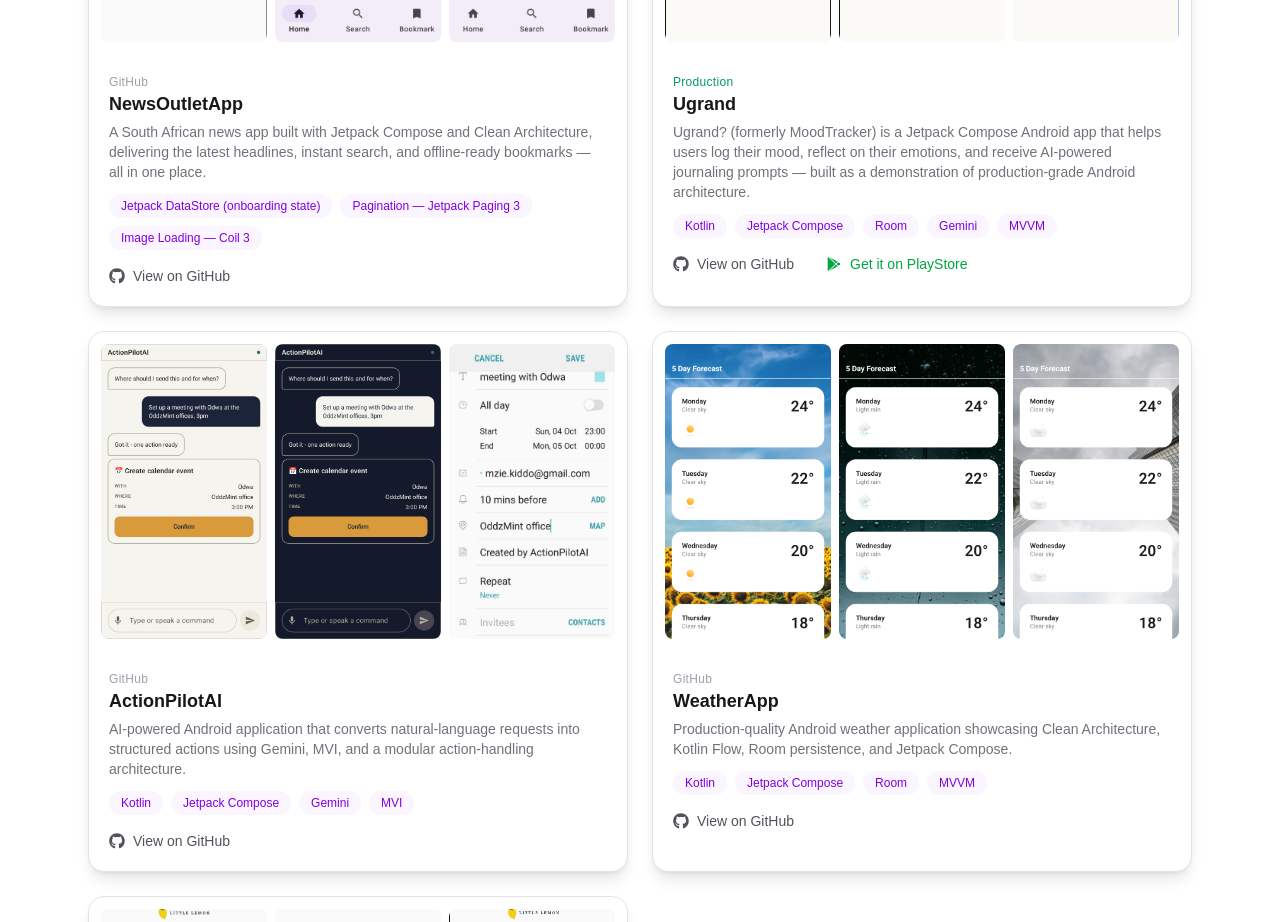
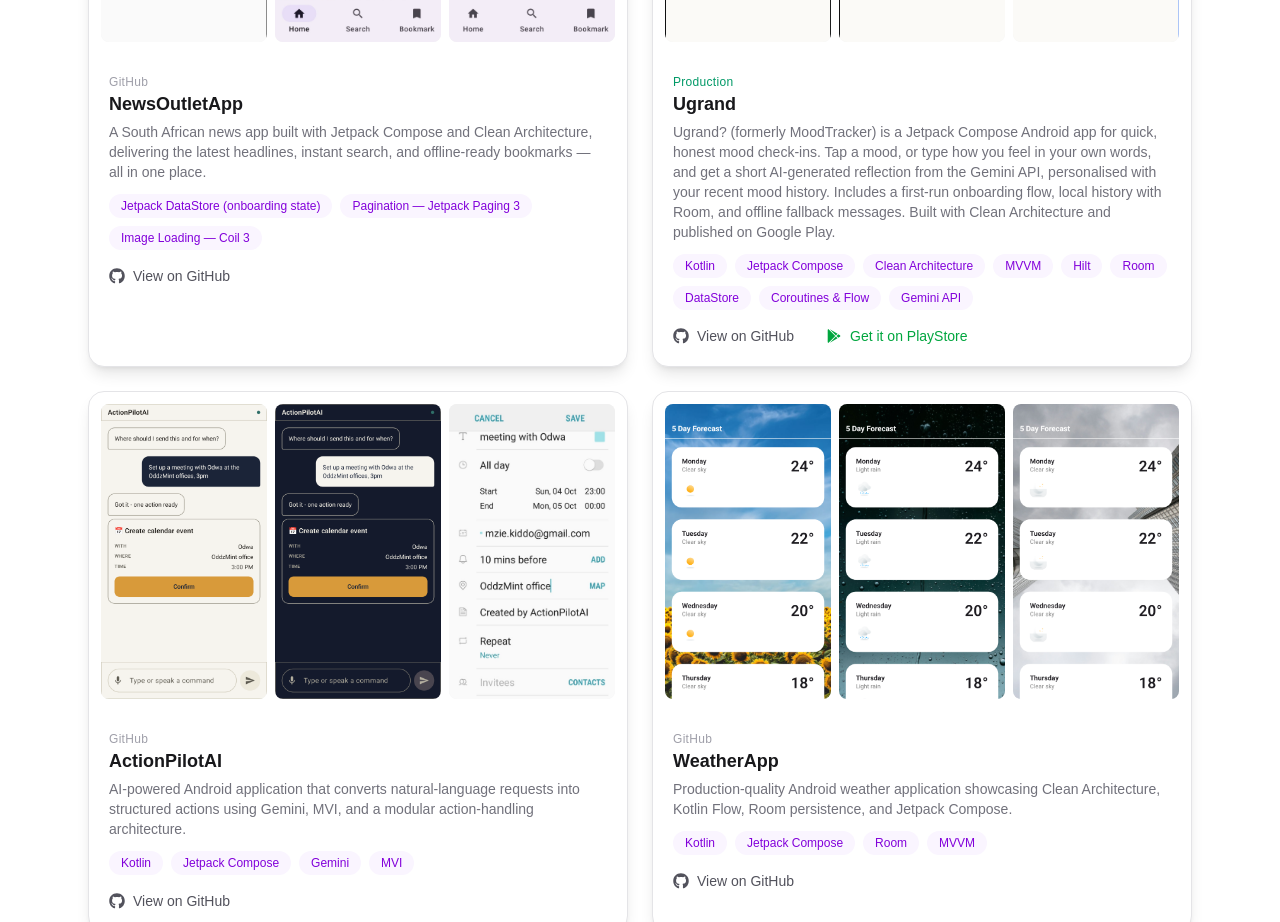
Before and after one commit to OddzMint-Net/odwa-portfolio, a Next.js app: page / in a window 1280 px wide. Shown: the part 1140-2062 px from the top of the page. Built offline with nearby package versions, Linux system fonts and the light colour scheme.

Commit message:
ugrand description updates

```diff
--- a/app/components/Projects.tsx
+++ b/app/components/Projects.tsx
@@ -19,8 +19,8 @@
     },
     {
         title: "Ugrand",
-        description: "Ugrand? (formerly MoodTracker) is a Jetpack Compose Android app that helps users log their mood, reflect on their emotions, and receive AI-powered journaling prompts — built as a demonstration of production-grade Android architecture.",
-        technologies: ["Kotlin", "Jetpack Compose", "Room", "Gemini", "MVVM"],
+        description: "Ugrand? (formerly MoodTracker) is a Jetpack Compose Android app for quick, honest mood check-ins. Tap a mood, or type how you feel in your own words, and get a short AI-generated reflection from the Gemini API, personalised with your recent mood history. Includes a first-run onboarding flow, local history with Room, and offline fallback messages. Built with Clean Architecture and published on Google Play.",
+        technologies: [ "Kotlin", "Jetpack Compose", "Clean Architecture", "MVVM", "Hilt", "Room", "DataStore", "Coroutines & Flow","Gemini API"],
         githubUrl: "https://github.com/OddzMint-Net/MoodTracker",
         playStoreUrl: "https://play.google.com/store/apps/details?id=com.odwa.moodtracker&hl=en",
         images: ["/projects/onboard1.png", "/projects/onboard2.png", "/projects/onboard3.png"],
```
